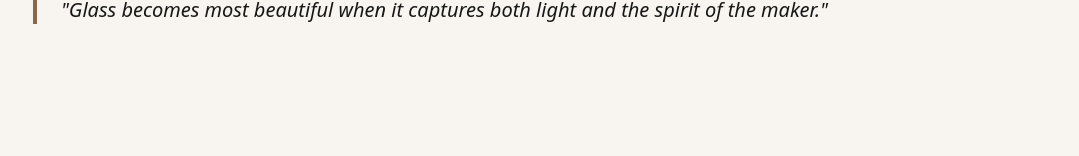
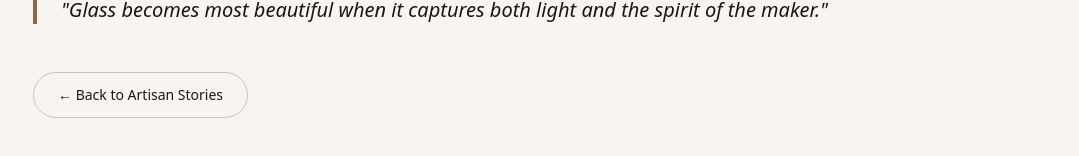
Before and after one commit to Watsugi/watsugi-website, a Next.js app: page /artisans/glass-art-kuroki in a window 1280 px wide. Shown: the part 1500-1656 px from the top of the page, without its empty margins (95-1174 px from the left). Before the commit the page ends 1620 px from the top, so only its background shows below. Built offline with nearby package versions, Linux system fonts and the light colour scheme.

Commit message:
Add back button to Glass Art Kuroki page

```diff
--- a/app/artisans/glass-art-kuroki/page.tsx
+++ b/app/artisans/glass-art-kuroki/page.tsx
@@ -47,6 +47,14 @@ Watsugi is honored to introduce the story, philosophy, and craftsmanship of Glas
             "Glass becomes most beautiful when it captures
             both light and the spirit of the maker."
           </blockquote>
+          <div className="mt-12">
+  <a
+    href="/#artisans"
+    className="inline-block rounded-full border border-black/20 px-6 py-3 text-sm hover:bg-black hover:text-white transition"
+  >
+    ← Back to Artisan Stories
+  </a>
+</div>
 
         </div>
         </section>
```
